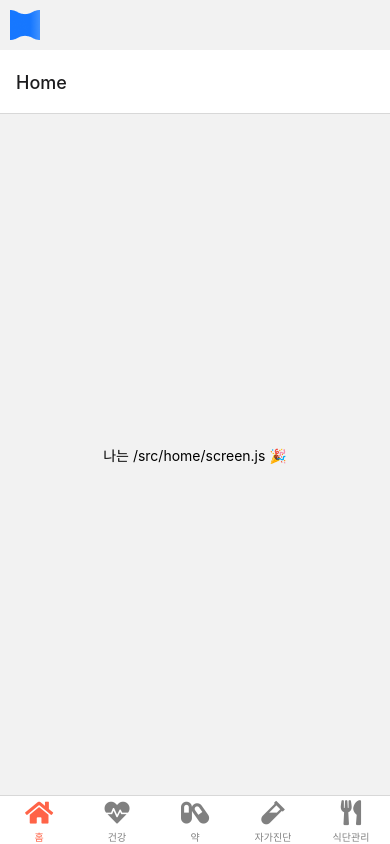
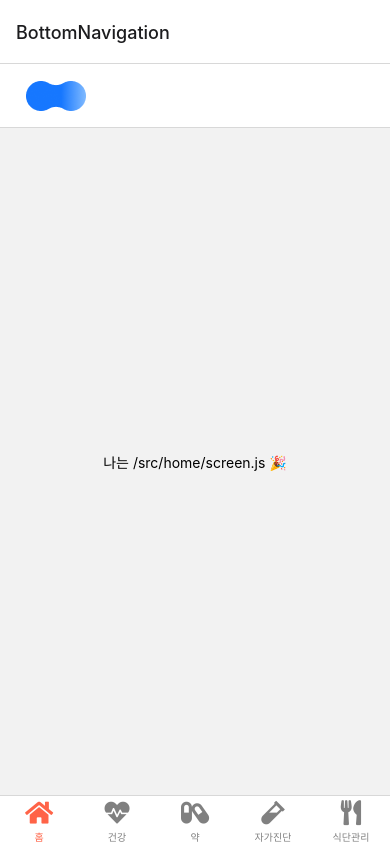
Before and after one commit to beefed-up-geek/GA4_test, a React Native app: screen /BottomNavigation in a window 390 px wide. Built offline with nearby package versions, Linux system fonts and the light colour scheme.

Commit message:
지훈아가져가라

```diff
--- a/App.js
+++ b/App.js
@@ -1,26 +1,19 @@
 // /App.js
-
 import 'react-native-gesture-handler';
 import React from 'react';
 import { NavigationContainer } from '@react-navigation/native';
 import { createStackNavigator } from '@react-navigation/stack';
 import BottomNavigation from './src/components/bottom_navigation';
-import Header from './src/components/header';
 
 const Stack = createStackNavigator();
 
 const App = () => {
   return (
     <NavigationContainer>
-      <Stack.Navigator
-        screenOptions={{
-          header: () => <Header />,
-        }}
-      >
+      <Stack.Navigator>
         <Stack.Screen
           name="BottomNavigation"
           component={BottomNavigation}
-          options={{ headerShown: true }}
         />
       </Stack.Navigator>
     </NavigationContainer>
--- a/package.json
+++ b/package.json
@@ -15,6 +15,7 @@
     "@react-navigation/stack": "^6.4.1",
     "react": "18.2.0",
     "react-native": "0.74.3",
+    "react-native-gesture-handler": "^2.18.0",
     "react-native-safe-area-context": "^4.10.8",
     "react-native-screens": "^3.32.0",
     "react-native-vector-icons": "^10.1.0"
--- a/src/components/bottom_navigation.js
+++ b/src/components/bottom_navigation.js
@@ -7,7 +7,7 @@ import MedicineScreen from '../medicine/screen';
 import KitScreen from '../kit/screen';
 import DietScreen from '../diet/screen';
 import FontAwesome5 from 'react-native-vector-icons/FontAwesome5';
-
+import Header from './header';
 const Tab = createBottomTabNavigator();
 
 const screenOptions = ({ route }) => ({
@@ -42,27 +42,27 @@ const BottomNavigation = () => {
       <Tab.Screen
         name="Home"
         component={HomeScreen}
-        options={{ tabBarLabel: '홈' }}
+        options={{ tabBarLabel: '홈', headerTitle: () => <Header /> }}
       />
       <Tab.Screen
         name="Health"
         component={HealthScreen}
-        options={{ tabBarLabel: '건강' }}
+        options={{ tabBarLabel: '건강', headerTitle: () => <Header />}}
       />
       <Tab.Screen
         name="Medicine"
         component={MedicineScreen}
-        options={{ tabBarLabel: '약' }}
+        options={{ tabBarLabel: '약', headerTitle: () => <Header /> }}
       />
       <Tab.Screen
         name="Kit"
         component={KitScreen}
-        options={{ tabBarLabel: '자가진단' }}
+        options={{ tabBarLabel: '자가진단', headerTitle: () => <Header /> }}
       />
       <Tab.Screen
         name="Diet"
         component={DietScreen}
-        options={{ tabBarLabel: '식단관리' }}
+        options={{ tabBarLabel: '식단관리', headerTitle: () => <Header /> }}
       />
     </Tab.Navigator>
   );
--- a/src/components/header.js
+++ b/src/components/header.js
@@ -21,8 +21,9 @@ const styles = StyleSheet.create({
     padding: 10,
   },
   headerIcon: {
-    width: 30,
+    width: 60,
     height: 30,
+    resizeMode: 'contain'
   },
 });
 
```
Also changed, not shown: 1 other file (tests, documents, lock files or other folders).
